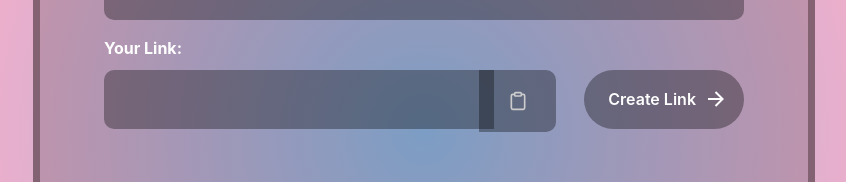
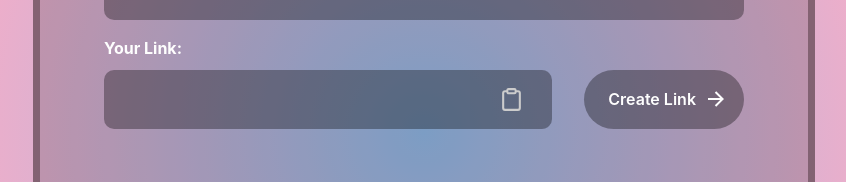
Before and after one commit to VittoLym/image-to-link-vitto-version-, a Vue app: page / in a window 1280 px wide. Shown: the part 268-450 px from the top of the page, without its empty margins (216-1062 px from the left). Built offline with nearby package versions, Linux system fonts and the light colour scheme; no server answers.

Commit message:
Little change: -box-sizing content-box on copyButton

```diff
--- a/src/components/CopyButton.vue
+++ b/src/components/CopyButton.vue
@@ -4,7 +4,6 @@ import 'vue3-toastify/dist/index.css';
 function copyLink(e) {
   e.preventDefault();
   const urlCopy = document.getElementById("link");
-  console.log(urlCopy.text)
   if(urlCopy != null){
     navigator.clipboard.writeText(urlCopy.text);
     toast.success('was copied successfully',{
@@ -15,14 +14,13 @@ function copyLink(e) {
 </script>
 <template>
     <button class="copy" @click="copyLink">
-  <span data-text-end="Copied!" data-text-initial="Copy to clipboard" class="tooltip"></span>
   <span>
-    <svg xml:space="preserve" style="enable-background:new 0 0 512 512" viewBox="0 0 6.35 6.35" y="0" x="0" height="20" width="20" xmlns:xlink="http://www.w3.org/1999/xlink" version="1.1" xmlns="http://www.w3.org/2000/svg" class="clipboard">
+    <svg xml:space="preserve" style="enable-background:new 0 0 512 512" viewBox="0 0 6.35 6.35"  xmlns:xlink="http://www.w3.org/1999/xlink" version="1.1" xmlns="http://www.w3.org/2000/svg" class="clipboard">
       <g>
         <path fill="currentColor" d="M2.43.265c-.3 0-.548.236-.573.53h-.328a.74.74 0 0 0-.735.734v3.822a.74.74 0 0 0 .735.734H4.82a.74.74 0 0 0 .735-.734V1.529a.74.74 0 0 0-.735-.735h-.328a.58.58 0 0 0-.573-.53zm0 .529h1.49c.032 0 .049.017.049.049v.431c0 .032-.017.049-.049.049H2.43c-.032 0-.05-.017-.05-.049V.843c0-.032.018-.05.05-.05zm-.901.53h.328c.026.292.274.528.573.528h1.49a.58.58 0 0 0 .573-.529h.328a.2.2 0 0 1 .206.206v3.822a.2.2 0 0 1-.206.205H1.53a.2.2 0 0 1-.206-.205V1.529a.2.2 0 0 1 .206-.206z"></path>
       </g>
     </svg>
-    <svg xml:space="preserve" style="enable-background:new 0 0 512 512" viewBox="0 0 24 24" y="0" x="0" height="18" width="18" xmlns:xlink="http://www.w3.org/1999/xlink" version="1.1" xmlns="http://www.w3.org/2000/svg" class="checkmark">
+    <svg xml:space="preserve" style="enable-background:new 0 0 512 512" viewBox="0 0 24 24" y="center" width="18" xmlns:xlink="http://www.w3.org/1999/xlink" version="1.1" xmlns="http://www.w3.org/2000/svg" class="checkmark">
       <g>
         <path data-original="#000000" fill="currentColor" d="M9.707 19.121a.997.997 0 0 1-1.414 0l-5.646-5.647a1.5 1.5 0 0 1 0-2.121l.707-.707a1.5 1.5 0 0 1 2.121 0L9 14.171l9.525-9.525a1.5 1.5 0 0 1 2.121 0l.707.707a1.5 1.5 0 0 1 0 2.121z"></path>
       </g>
@@ -60,57 +58,28 @@ function copyLink(e) {
 }
 
 .copy {
-  position:absolute;
-  right:508px;
   background-color:#00000056;
-  box-sizing: border-box;
+  box-sizing: content-box;
   border-radius:0 10px 10px 0;
   width: 6vw;
-  height: var(--button-diameter);
+  height: 5vh;
   color: var(--button-text-color);
   border: none;
   cursor: pointer;
+  display:flex;
   outline: none;
+  padding: .6rem .3rem;
 }
-.tooltip {
-  position: absolute;
-  opacity: 0;
-  visibility: 0;
-  top: 0;
-  left: 50%;
-  transform: translateX(-50%);
-  white-space: nowrap;
-  font: var(--tooltip-font-size) var(--tooltip-font-family);
-  color: var(--tootip-text-color);
-  background: var(--tooltip-bg);
-  padding: var(--tooltip-padding-y) var(--tooltip-padding-x);
-  border-radius: var(--toolptip-border-radius);
-  pointer-events: none;
-  transition: all var(--tooltip-transition-duration) cubic-bezier(0.68, -0.55, 0.265, 1.55);
+.copy span{
+  height:100%;
+  width:100%;
+  display:flex;
+  align-items:center;
+  justify-content:center;
 }
-
-.tooltip::before {
-  content: attr(data-text-initial);
-}
-
-.tooltip::after {
-  content: "";
-  position: absolute;
-  bottom: calc(var(--tooltip-padding-y) / 2 * -1);
-  width: var(--tooltip-padding-y);
-  height: var(--tooltip-padding-y);
-  background: inherit;
-  left: 50%;
-  transform: translateX(-50%) rotate(45deg);
-  z-index: -999;
-  pointer-events: none;
-}
-
 .copy svg {
-  position: absolute;
-  top: 50%;
-  left: 50%;
-  transform: translate(-50%, -50%);
+  height:25px;
+  width:25px;
 }
 
 .checkmark {
@@ -123,11 +92,6 @@ function copyLink(e) {
 .copy:focus:not(:focus-visible) .tooltip {
   opacity: 1;
   visibility: visible;
-  top: calc((100% + var(--tooltip-offset)) * -1);
-}
-
-.copy:focus:not(:focus-visible) .tooltip::before {
-  content: attr(data-text-end);
 }
 
 .copy:focus:not(:focus-visible) .clipboard {
```
